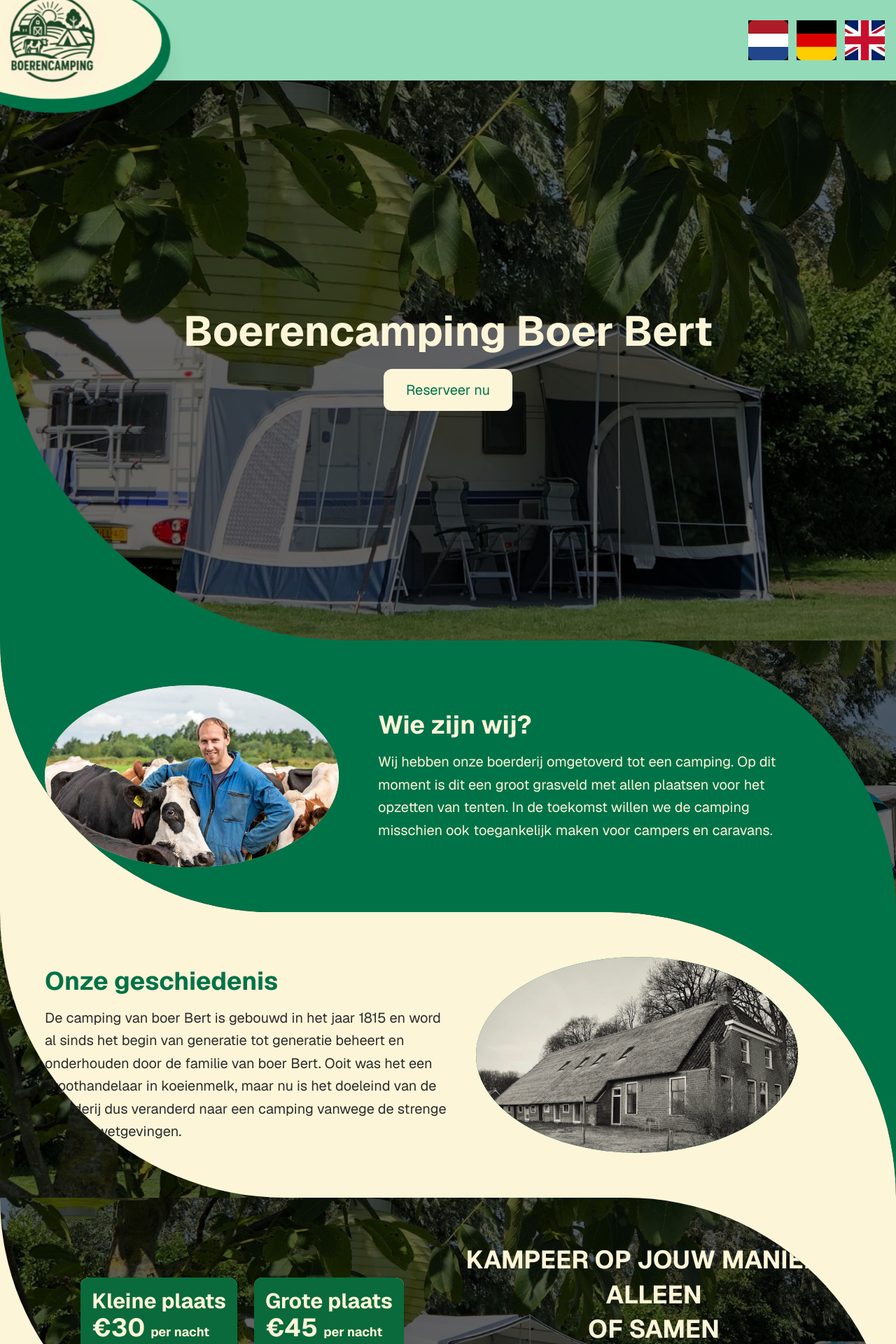
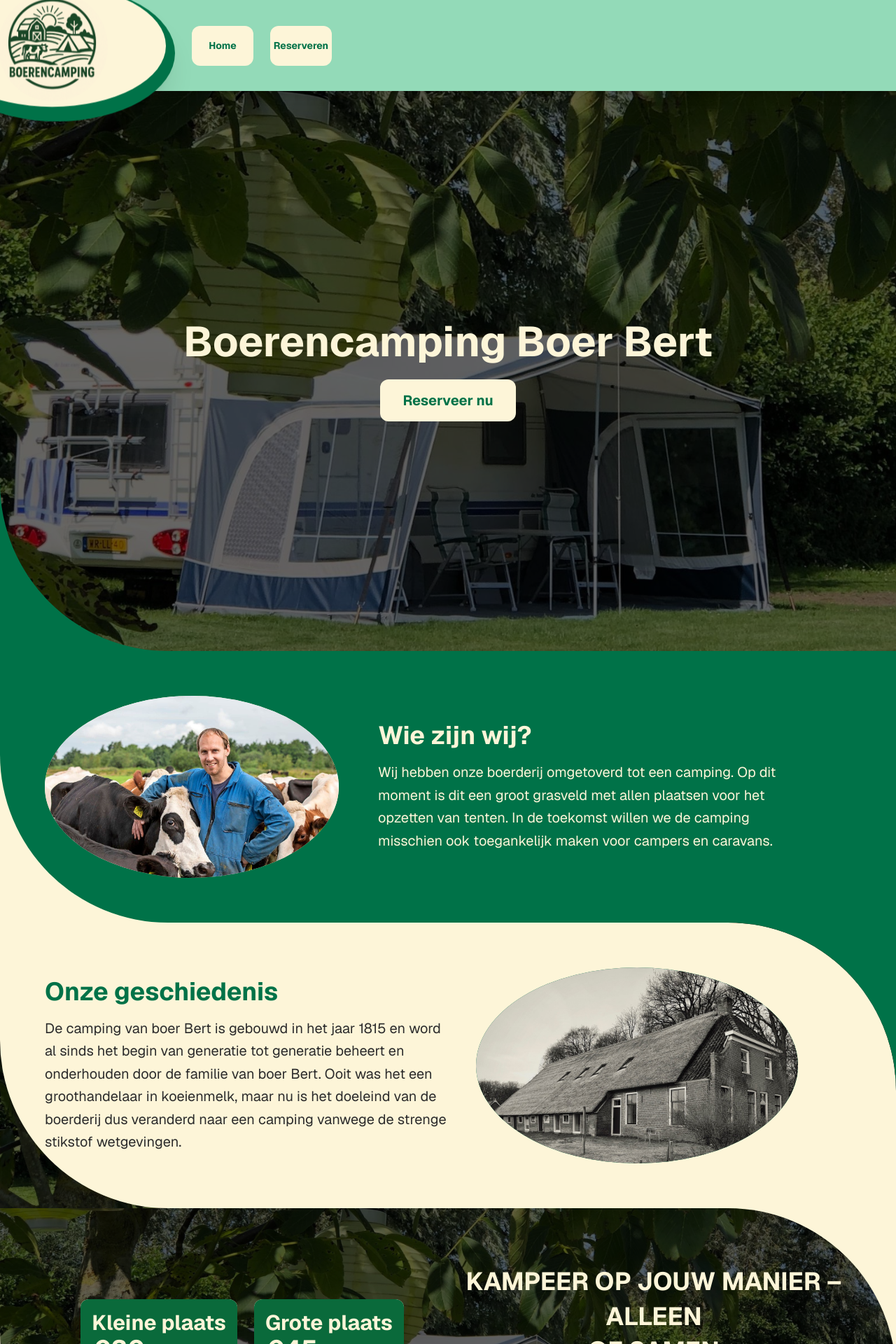
Before and after one commit to Powerboy2015/boer-bert-registratiesysteem, a Next.js app in the folder next.js/: page / in a window 1280 px wide. Shown: the top 1920 px of the page at 70% size. Built offline with nearby package versions, Linux system fonts and the light colour scheme.

Commit message:
Main page responsiveness is klaar! Taal knoppen no more

```diff
--- a/next.js/src/app/page.tsx
+++ b/next.js/src/app/page.tsx
@@ -1,9 +1,6 @@
 "use client";
 import Image from "next/image";
 import logo from "@/app/Images/logo.jpg";
-import de from "@/app/Images/de.jpg";
-import en from "@/app/Images/eng.jpg";
-import nl from "@/app/Images/nl.jpg";
 import campinggestolen from "@/app/Images/campinggestolen.jpg";
 import boerbert2 from "@/app/Images/boerbert2.jpg";
 import camping6 from "@/app/Images/camping6.jpg";
@@ -35,12 +32,14 @@ export default function Home() {
   return (
     <>
     <div className="font-sans text-[#2c2c2c]">
-        <header className="sticky top-0 z-50 bg-[#93DAB8] shadow-lg flex justify-between items-center p-4 w-full">
+        <header
+            className="sticky top-0 z-50 relative bg-[#93DAB8] shadow-lg justify-start flex items-center sm:px-4 min-h-[70px] sm:min-h-[100px] md:min-h-[130px]">
             <div
                 className={`relative transition-all duration-300
-                ${shrink ? "scale-[2]" : "scale-[2.5]"}
-                `}>
-                <div className="bg-[#007248] rounded-[50%] w-[130px] h-[75px] flex items-center justify-center shadow-lg hidden md:block">
+                ${shrink ? "scale-[1.4] sm:scale-[1.7] md:scale-[2.1]" : "scale-[1.6] sm:scale-[2] md:scale-[2.6]"}
+                `}
+            >
+                <div className="bg-[#007248] rounded-[50%] w-[130px] h-[75px] items-center justify-center shadow-lg block">
                     <div className="bg-[#FDF5D8] rounded-[50%] w-[125px] h-[67px] mt-2 mr-1 flex items-center justify-center">
                         <div className="relative w-[60px] h-[60px]">
                             <Image
@@ -55,10 +54,13 @@ export default function Home() {
                 </div>
             </div>
 
-            <div className="flex gap-3">
-                <button className="text-sm md:w-[57px] md:h-[57px] w-[26px] h-[26px]"><Image alt="Dutch language" src={nl} className="rounded-[10] px-auto"/></button>
-                <button className="text-sm md:w-[57px] md:h-[57px] w-[26px] h-[26px]"><Image alt="German language" src={de} className="rounded-[10] px-auto"/></button>
-                <button className="text-sm md:w-[57px] md:h-[57px] w-[26px] h-[26px]"><Image alt="English language" src={en} className="rounded-[10] px-auto"/></button>
+            <div className="flex gap-3 sm:gap-6 pl-16 sm:pl-26 md:pl-32">
+                <a href="homepage.tsx">
+                    <button className="bg-[#FDF5D8] text-[#007248] hover:border-2 hover:border-[#007248] font-bold rounded-xl md:text-sm text-[11px] md:w-[88px] md:h-[57px] w-[67px] h-[41px]">Home</button>
+                </a>
+                <a href="reservering1.tsx">
+                    <button className="bg-[#FDF5D8] text-[#007248] hover:border-2 hover:border-[#007248] font-bold rounded-xl md:text-sm text-[11px] md:w-[88px] md:h-[57px] w-[67px] h-[41px]">Reserveren</button>
+                </a>
             </div>
         </header>
 
@@ -66,14 +68,14 @@ export default function Home() {
         <div
             className="min-h-screen flex flex-col justify-center items-center text-center
              bg-black/60 bg-blend-multiply bg-cover bg-center
-             rounded-bl-[180px] md:rounded-bl-[500px] overflow-hidden max-w-full"
+             rounded-bl-[180px] xl:rounded-bl-[240px] 2xl:rounded-bl-[500px] overflow-hidden max-w-full"
             style={{ backgroundImage: `url(${campinggestolen.src})` }}
         >
-                <h1 className="text-4xl md:text-6xl font-bold text-[#FDF5D8] mb-6">
+                <h1 className="text-4xl lg:text-6xl font-bold text-[#FDF5D8] mb-6">
                     Boerencamping Boer Bert
                 </h1>
                 <a href="/reservering1">
-                    <button className="px-8 py-4 text-xl bg-[#FDF5D8] text-[#007248] rounded-xl hover:bg-[#a4debc] transition">
+                    <button className="px-8 py-4 text-xl bg-[#FDF5D8] text-[#007248] font-bold rounded-xl hover:bg-[#a4debc] transition">
                         Reserveer nu
                     </button>
                 </a>
@@ -82,10 +84,9 @@ export default function Home() {
     </section>
 
     <section className="bg-[#FDF5D8]">
-        <div style={{ backgroundImage: `url(${campinggestolen.src})` }} className="bg-cover bg-center bg-fixed bg-black/60 bg-blend-multiply md:rounded-bl-[500px] rounded-bl-[180px] overflow-hidden">
-            <div className="bg-[#007248] text-[#FDF5D8] py-16 px-6 md:rounded-bl-[500px] rounded-bl-[180px] md:rounded-tr-[500px] rounded-tr-[180px] overflow-hidden">
-                <div className="max-w-6xl mx-auto flex flex-col md:flex-row items-center gap-14">
-                    <div className="hidden md:flex justify-center shrink-0">
+            <div className="bg-[#007248] text-[#FDF5D8] py-16 px-6 rounded-bl-[180px] xl:rounded-bl-[240px] 2xl:rounded-bl-[500px] overflow-hidden">
+                <div className="max-w-6xl mx-auto flex flex-col lg:flex-row items-center gap-14">
+                    <div className="hidden lg:flex justify-center shrink-0">
                         <div className="bg-[#FDF5D8] rounded-[50%] w-[420px] h-[260px] flex items-center justify-center"> {/*Beige Ovaal, is nu even groot als de foto*/}
                             <div className="relative w-[420px] h-[260px] rounded-[50%] overflow-hidden">
                                 <Image
@@ -98,29 +99,27 @@ export default function Home() {
                         </div>
                     </div>
 
-                    <div className="max-w-xl text-center md:text-left">
-                        <h2 className="text-3xl md:text-4xl font-bold mb-4">
+                    <div className="max-w-xl text-center lg:text-left">
+                        <h2 className="text-3xl lg:text-4xl font-bold mb-4">
                             Wie zijn wij?
                         </h2>
-                        <p className="md:text-xl leading-relaxed">
+                        <p className="lg:text-xl leading-relaxed">
                             Wij hebben onze boerderij omgetoverd tot een camping.
                             Op dit moment is dit een groot grasveld met allen plaatsen
                             voor het opzetten van tenten. In de toekomst willen we de
                             camping misschien ook toegankelijk maken voor campers en caravans.
                         </p>
                     </div>
-
                 </div>
-            </div>
         </div>
     </section>
         {/*stukje text met simpele info over de camping */}
         {/*section met leuk verhaal van boer bert over de camping */}
 <section className="bg-[#007248]">
-    <div style={{ backgroundImage: `url(${campinggestolen.src})` }} className="bg-cover bg-center bg-fixed bg-black/60 bg-blend-multiply md:rounded-tr-[500px] rounded-tr-[180px] overflow-hidden">
-        <div className="bg-[#FDF5D8] py-16 px-6 rounded-bl-[180px] md:rounded-bl-[500px] overflow-hidden md:rounded-tr-[500px] rounded-tr-[180px]">
-            <div className="max-w-6xl mx-auto flex flex-col-reverse md:flex-row items-center gap-10">
-                <div className="max-w-xl text-center md:text-left">
+    <div style={{ backgroundImage: `url(${campinggestolen.src})` }} className="bg-cover bg-center bg-fixed bg-black/60 bg-blend-multiply rounded-tr-[180px] xl:rounded-tr-[240px] 2xl:rounded-tr-[500px] overflow-hidden">
+        <div className="bg-[#FDF5D8] py-16 px-6 rounded-bl-[180px] xl:rounded-bl-[240px] 2xl:rounded-bl-[500px] overflow-hidden rounded-tr-[180px] xl:rounded-tr-[240px] 2xl:rounded-tr-[500px]">
+            <div className="max-w-6xl mx-auto flex flex-col-reverse lg:flex-row items-center gap-10">
+                <div className="max-w-xl text-center lg:text-left">
                     <h2 className="text-3xl md:text-4xl font-bold mb-4 text-[#007248]">
                         Onze geschiedenis
                     </h2>
@@ -129,7 +128,7 @@ export default function Home() {
                 Ooit was het een groothandelaar in koeienmelk, maar nu is het doeleind van de boerderij dus veranderd naar een camping vanwege de strenge stikstof wetgevingen.
                 </p>
                 </div>
-                    <div className="hidden md:flex justify-center">
+                    <div className="hidden lg:flex justify-center">
                         <div className="bg-[#007248] rounded-[50%] w-[460px] h-[280px] flex items-center justify-center"> {/*Groene Ovaal, is nu even grooy als de foto*/}
                             <div className="relative w-[460px] h-[280px] rounded-[50%] overflow-hidden">
                                 <Image
@@ -148,9 +147,9 @@ export default function Home() {
         {/*section met informatie over de geschiedenis van de camping */}
 
         <div className="bg-[#FDF5D8]">
-            <div className="md:rounded-tr-[500px] md:rounded-bl-[500px] rounded-bl-[180px] rounded-tr-[180px] overflow-hidden">
+            <div className="rounded-bl-[180px] xl:rounded-bl-[240px] 2xl:rounded-bl-[500px] rounded-tr-[180px] xl:rounded-tr-[240px] 2xl:rounded-tr-[500px] overflow-hidden">
                 <section
-                    className="grid grid-cols-1 md:grid-cols-2 gap-6 px-16 py-16 items-center bg-cover bg-center bg-fixed bg-black/60 bg-blend-multiply"
+                    className="grid grid-cols-1 lg:grid-cols-2 gap-6 px-16 py-20 items-center bg-cover bg-center bg-fixed bg-black/60 bg-blend-multiply"
                     style={{ backgroundImage: `url(${campinggestolen.src})` }}
                 >
                     <div className="flex flex-col md:flex-row gap-6 justify-center w-full">
@@ -199,7 +198,7 @@ export default function Home() {
                 className="bg-cover bg-center bg-fixed bg-black/60 bg-blend-multiply"
                 style={{ backgroundImage: `url(${campinggestolen.src})` }}
             >
-                <div className="md:rounded-tr-[500px] rounded-tr-[180px] overflow-hidden bg-[#FDF5D8]">
+                <div className="rounded-tr-[180px] xl:rounded-tr-[240px] 2xl:rounded-tr-[500px] overflow-hidden bg-[#FDF5D8]">
                     <section className="px-6 py-20 max-w-7xl mx-auto">
 
                         <h2 className="text-center text-4xl md:text-6xl text-[#007248] font-bold mb-16">
```
